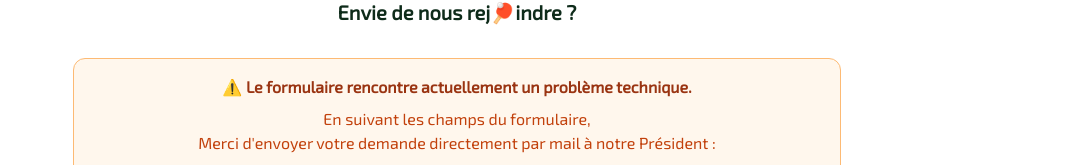
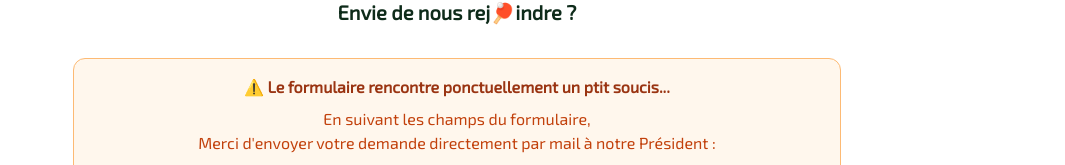
Before and after one commit to ttfarguais/ttfarguais, a Next.js app: page /contact in a window 1280 px wide. Shown: the part 300-465 px from the top of the page, without its empty margins (183-1248 px from the left). Built offline with nearby package versions, Linux system fonts and the light colour scheme.

Commit message:
Update Contact.jsx

```diff
--- a/app/src/components/Main/contact/Contact.jsx
+++ b/app/src/components/Main/contact/Contact.jsx
@@ -64,7 +64,7 @@ export default function Contact({
     {/* Message temporaire */}
     <div className="w-full max-w-3xl mb-6 rounded-xl border border-orange-300 bg-orange-50 p-4 text-center">
       <p className="font-semibold text-orange-800">
-        ⚠️ Le formulaire rencontre actuellement un problème technique.
+        ⚠️ Le formulaire rencontre ponctuellement un ptit soucis...
       </p>
       <p className="mt-2 text-orange-700">
         En suivant les champs du formulaire,<br/>Merci d&apos;envoyer votre demande directement par mail à notre Président :
```
